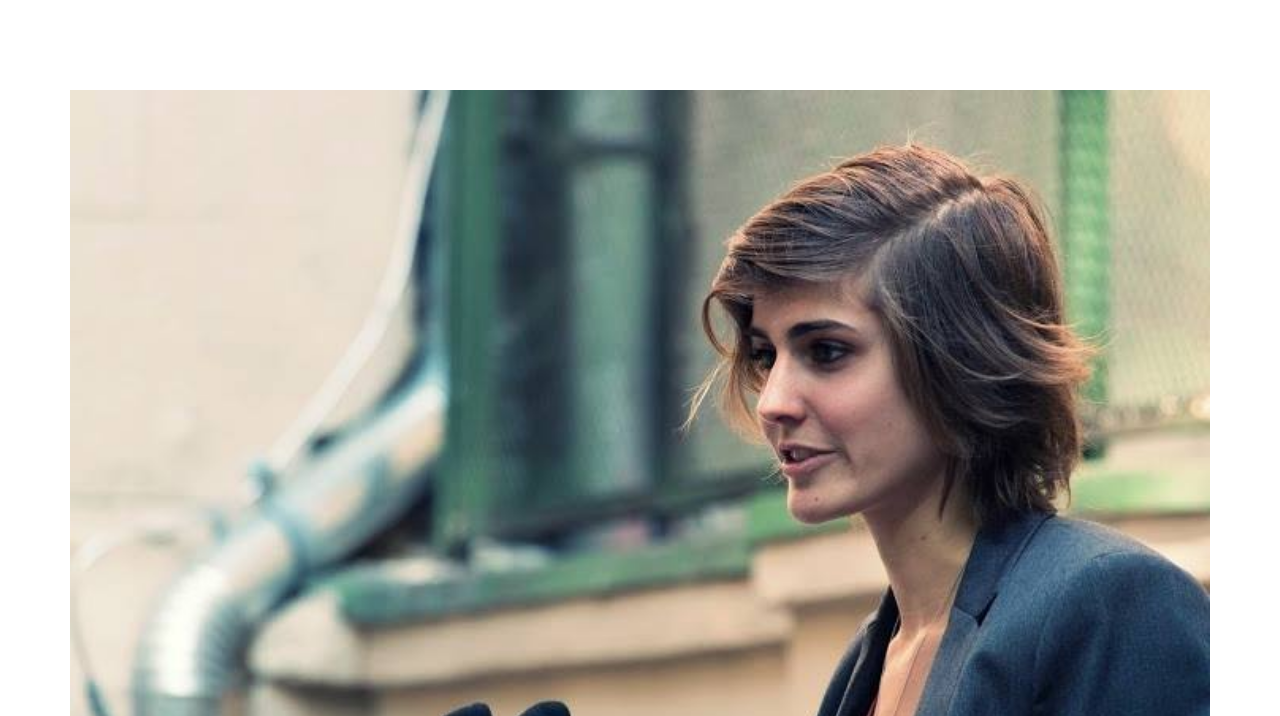
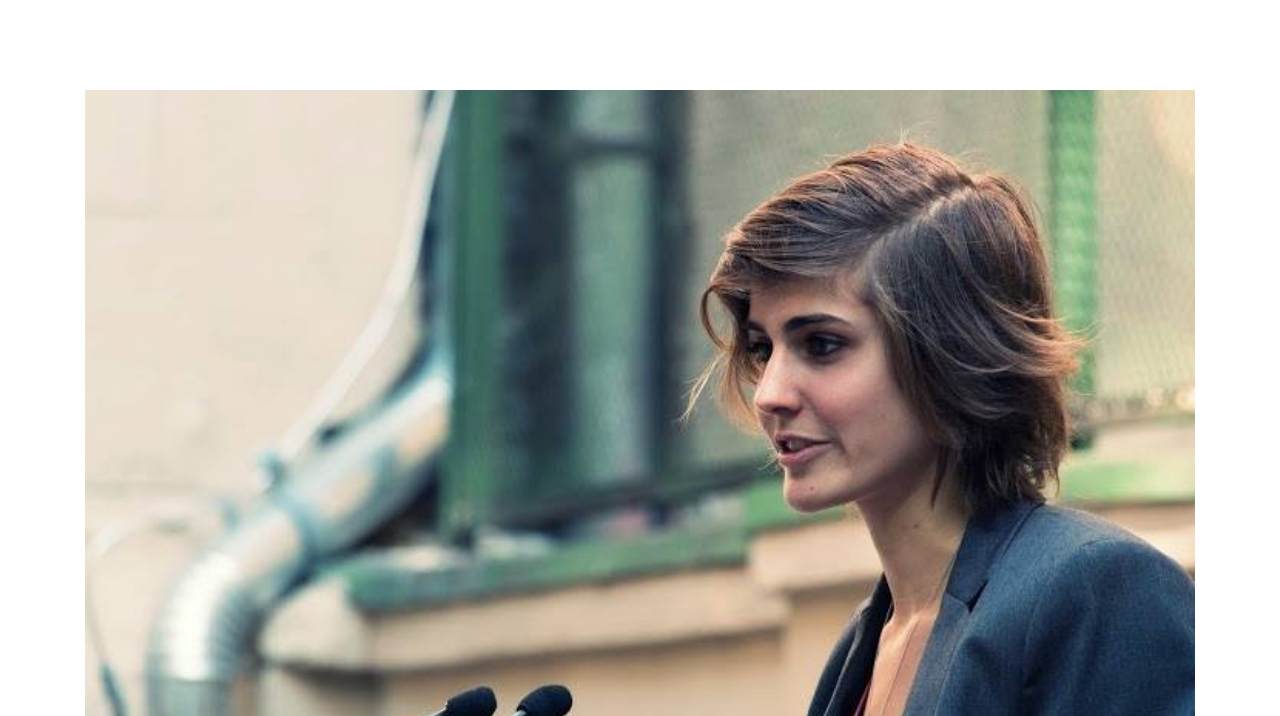
Before and after one commit to biancaskrinyar/biancaskrinyar.github.io, a plain HTML site: page homepage.html in a window 1280 px wide. Shown: the part 84-800 px from the top of the page. Drawn offline with nearby package versions, Linux system fonts and the light colour scheme.

Commit message:
Add files via upload

```diff
--- a/homepage.html
+++ b/homepage.html
@@ -33,9 +33,8 @@
 </nav>
 	<br>
 	<div class="container">
-		<div class="row" align="text-center">
+		<div class="center">
       		<img src="img/milestone photo.jpg" style="width:100%; height:auto;">
-    	</div>
     	</div>
     </div>
     <br>
```
